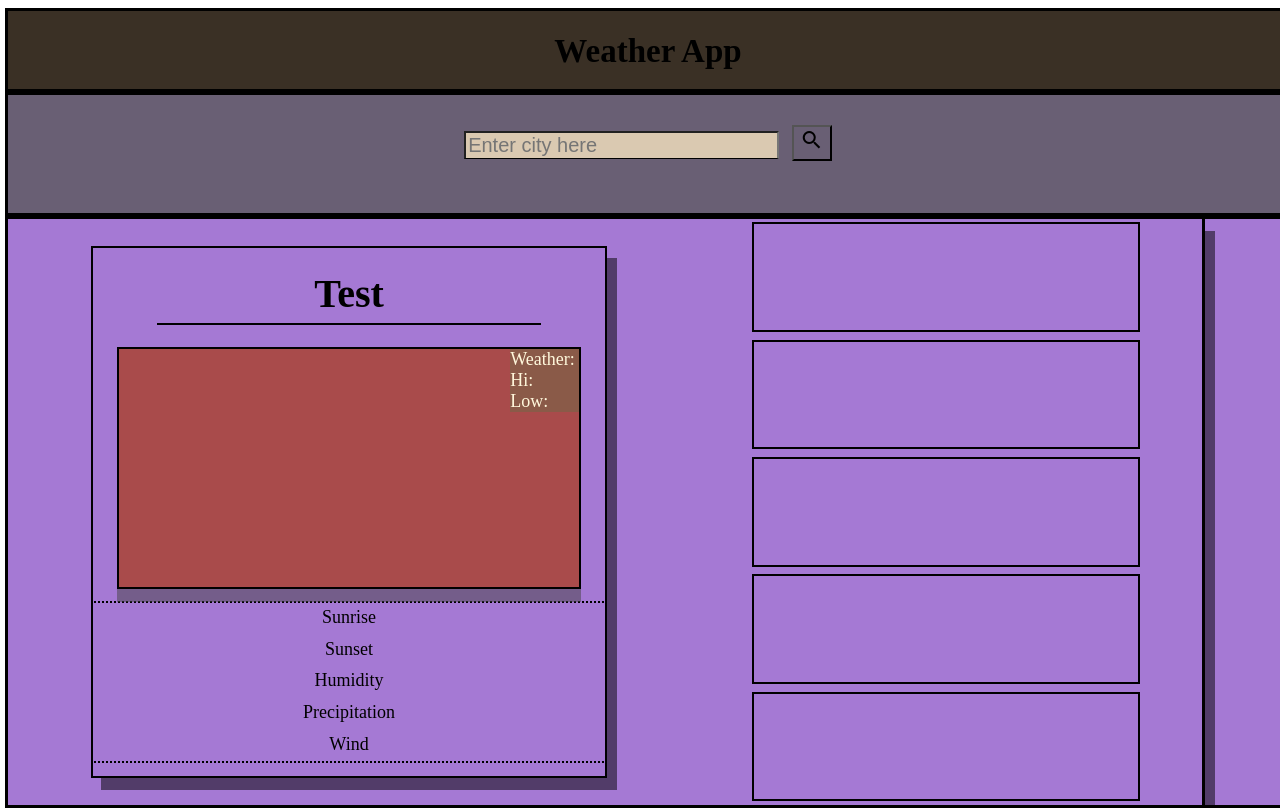
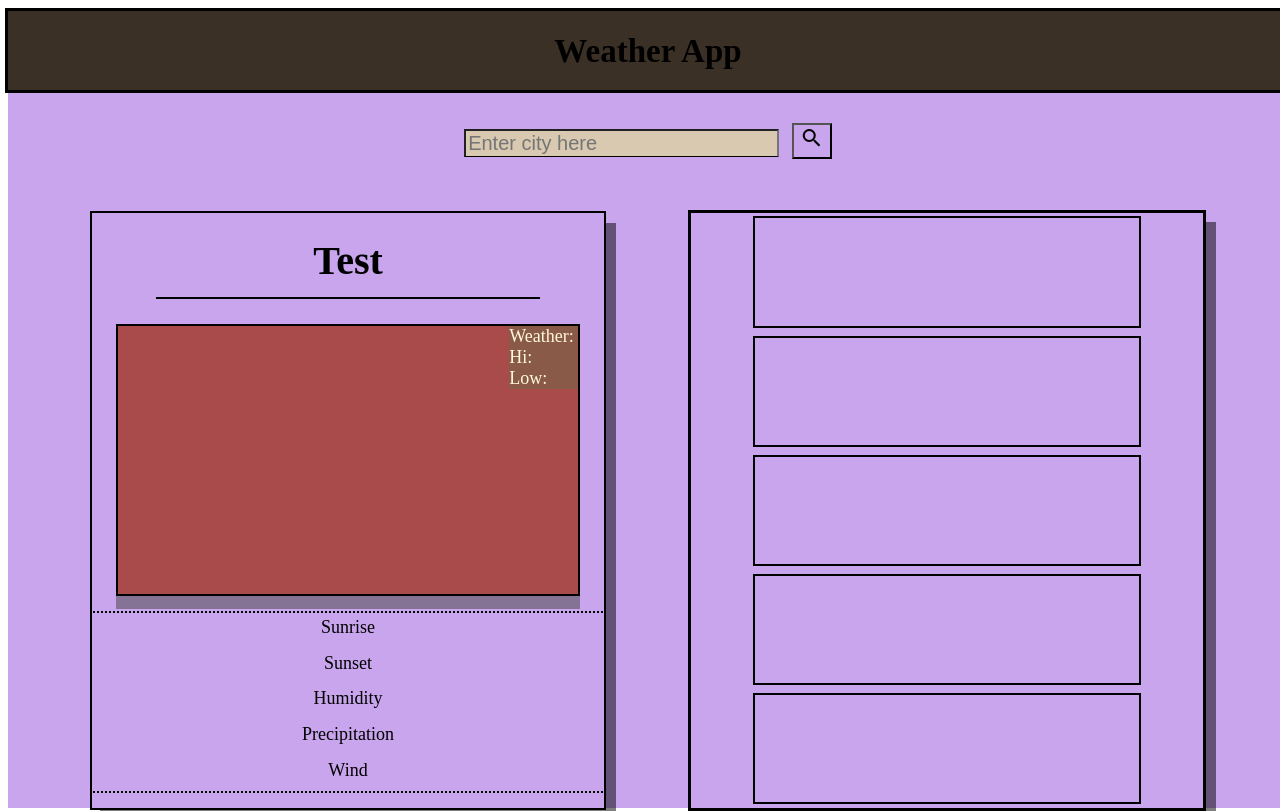
Before and after one commit to MalikeChapman/weatherapp, a website with bundled scripts: page index.html in a window 1280 px wide. Built offline with nearby package versions, Linux system fonts and the light colour scheme; some packages are replaced by stand-ins of ours; no server answers.

Commit message:
changed some of the styling colors for the webpage

```diff
--- a/styles/styles.css
+++ b/styles/styles.css
@@ -40,8 +40,7 @@ body
     width: 100%;
     min-height: 30px;
     flex-basis: 15%;
-    background-color: rgb(105, 95, 116);
-    border: 3px solid black;
+    background-color: rgb(200, 165, 236);
 
 
 }
@@ -74,12 +73,11 @@ body
     width: 100%;
     min-height: 3rem;
     flex-basis: 75%;
-    background-color: rgb(165, 121, 212);
+    background-color: rgb(200, 165, 236);
     display: flex;
     flex-direction: row;
     justify-content: space-evenly;
     align-items: center;
-    border: 3px solid black;
 
 }
 .cityforecast
@@ -87,7 +85,7 @@ body
     width: 40%;
     min-height: 3rem;
     height: 100%;
-    border-right: 3px solid black;
+    border: 3px solid black;
     display: flex;
     flex-direction: column;
     justify-content: space-around;
@@ -100,7 +98,7 @@ body
 .citydiv
 {
     width: 40%;
-    height: 90%;
+    height: 100%;
     border: 2px solid black;
     box-shadow: 1rem 1.2rem rgb(0 0 0 / 50%);
     display: flex;
```
